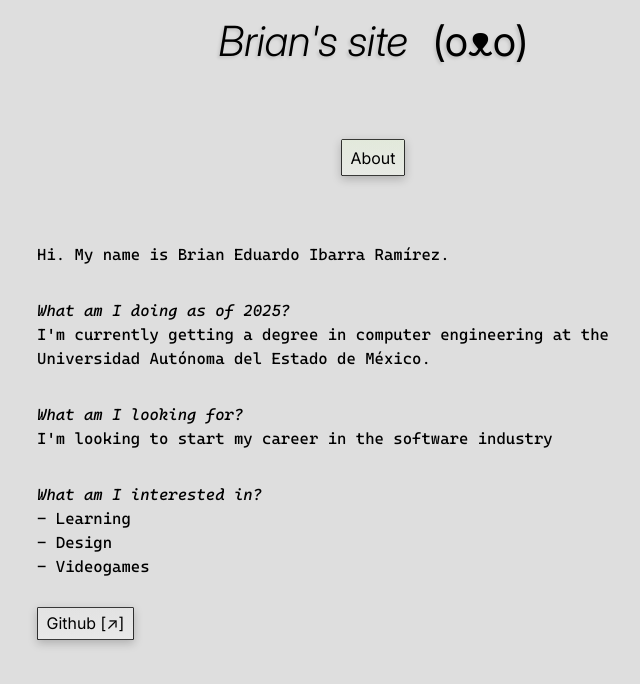
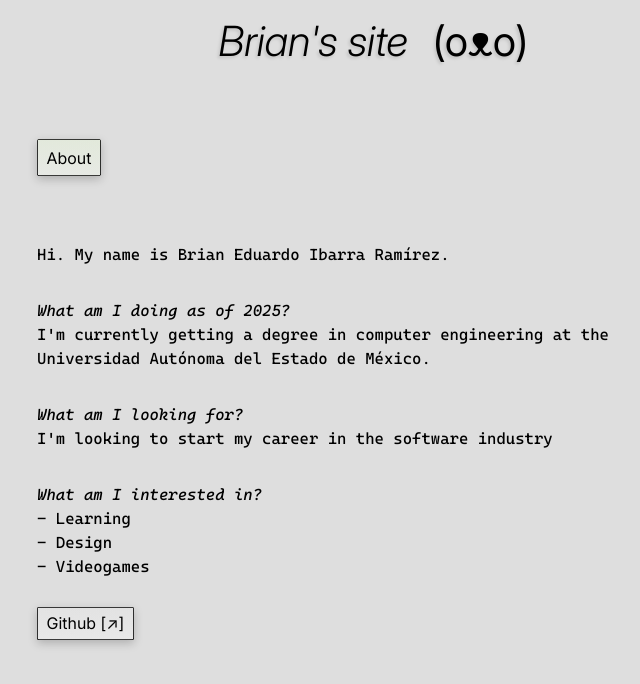
Before and after one commit to BrianRaamiireezz/portfolio, a React (Vite) app: page / in a window 1280 px wide. Shown: the top 684 px of the page, without its empty margins (267-907 px from the left). Built offline with nearby package versions, Linux system fonts and the light colour scheme.

Commit message:
Update: Navigation component - Update index.ts to add key attribute to links - Update index.css to add ideal width to the component

```diff
--- a/src/components/navigation/index.css
+++ b/src/components/navigation/index.css
@@ -1,7 +1,9 @@
 .navigation
 {
-    display   : flex;
-    max-width : calc(var(--font-character-width) * 70em);
+    width           : clamp(0rem, calc(var(--font-character-width) * 70em), 100%);
+
+    display         : flex;
+    justify-content : space-between;
 }
 
 .navigation ul,
--- a/src/components/navigation/index.tsx
+++ b/src/components/navigation/index.tsx
@@ -16,9 +16,12 @@ function Navigation(
                 <ul>
                     {
                         properties.items.map(
-                            item =>
+                            (
+                                item,
+                                index,
+                            ) =>
                                 (
-                                    <li>
+                                    <li key = { 'navigation-item-' + index }>
                                         <Link
                                             to = { item.to }
                                             type = { E_Link_Type.Navigation }
```
